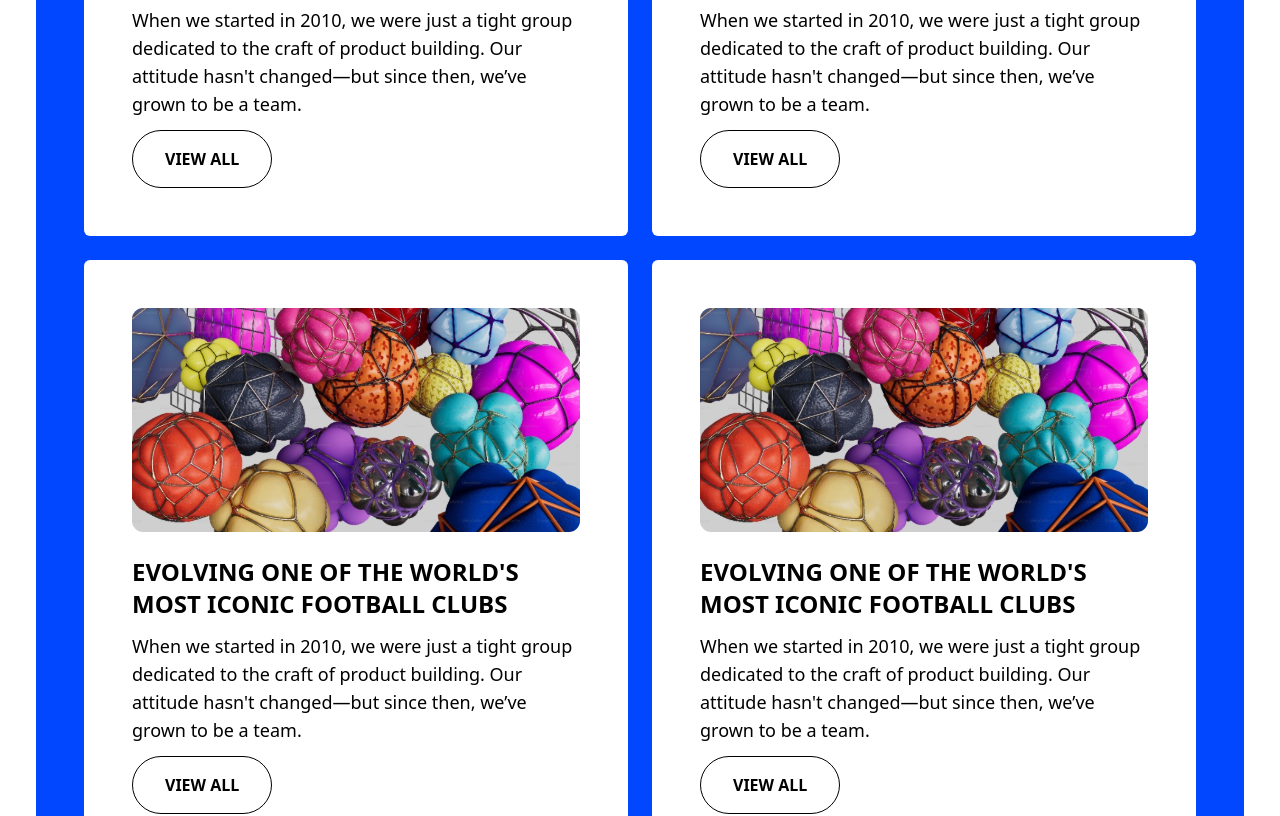
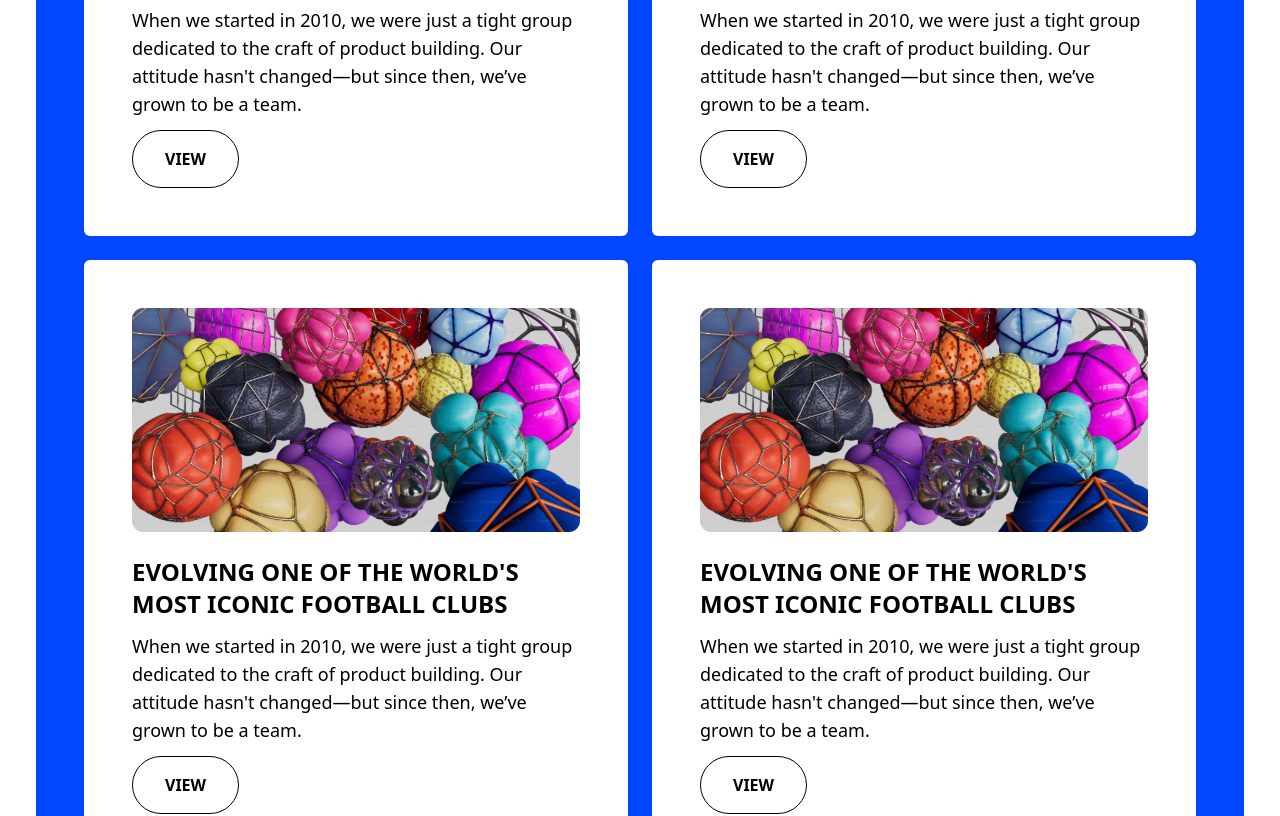
Before and after one commit to OrkhanKarim13/MaestroStudio, a Nuxt app: page / in a window 1280 px wide. Shown: the part 2540-3356 px from the top of the page. Built offline with nearby package versions, Linux system fonts and the light colour scheme.

Commit message:
changed routes

```diff
--- a/components/BlogCard.vue
+++ b/components/BlogCard.vue
@@ -19,7 +19,8 @@
       <img class="w-full " src="~/assets/images/Card-cover.svg" alt="image">
     </div>
     <div class="w-full px-6 py-4 flex items-center justify-between rounded-b-md  bg-white">
-      <a class="uppercase md:text-lg  text-md font-semibold cursor-pointer" href="/">view All</a>
+      <NuxtLink :to="localePath({ name: 'blogs-blogSlug', params: { blogSlug: 'test' } })" class="uppercase md:text-lg  text-md font-semibold cursor-pointer">
+        View</NuxtLink>
       <img src="~/assets/images/Arrow 1.svg" alt="">
     </div>
   </div>
--- a/components/ProjectCard.vue
+++ b/components/ProjectCard.vue
@@ -2,12 +2,16 @@
   <div class="rounded-md bg-white px-4 py-6 md:p-12 flex flex-col items-start justify-center  gap-6">
     <img class="w-full mx-auto" src="~/assets/images/Frame 12.svg" alt="image">
     <div class="flex flex-col items-start justify-center mx-auto gap-3">
-      <h4 class="text-2xl text-black font-bold">EVOLVING ONE OF THE WORLD'S
-        MOST ICONIC FOOTBALL CLUBS</h4>
-      <p class="text-black text-lg">When we started in 2010, we were just a tight group dedicated to the craft of
-        product building. Our attitude hasn't changed—but since then, we’ve grown to be a team.</p>
-      <a class="py-4 px-8 border border-black rounded-full text-black font-semibold rounded-ful uppercase hover:bg-[#fdfdfd] hover:scale-[1.01]"
-        href="/">view All</a>
+      <h4 class="text-2xl text-black font-bold">
+        EVOLVING ONE OF THE WORLD'S MOST ICONIC FOOTBALL CLUBS
+      </h4>
+      <p class="text-black text-lg">
+        When we started in 2010, we were just a tight group dedicated to the craft of
+        product building. Our attitude hasn't changed—but since then, we’ve grown to be a team.
+      </p>
+      <NuxtLink :to="localePath({ name: 'projects-projectSlug', params: { projectSlug: 'test' } })" class="py-4 px-8 border border-black rounded-full text-black font-semibold rounded-ful uppercase hover:bg-[#fdfdfd] hover:scale-[1.01]">
+        View
+      </NuxtLink>
     </div>
   </div>
 </template>
--- a/components/ProjectList.vue
+++ b/components/ProjectList.vue
@@ -3,9 +3,10 @@
   <section class="md:mx-9 md:mb-6 bg-[#0047FF] px-4 py-6 lg:p-12 md:rounded-md">
     <div class="flex flex-col gap-10">
       <div class="w-full grid grid-cols-1 md:grid-cols-5 items-center justify-between gap-6">
-        <h2 class="md:col-span-4  text-white text-3xl font-bold leading-6 text-center md:text-left">Projects we provide</h2>
-        <a class="col-span-1 uppercase cursor-pointer  px-8 py-5 rounded-full bg-transparent border border-white  text-white font-semibold text-center "
-          href="#">view all</a>
+        <h2 class="md:col-span-4 text-white text-3xl font-bold leading-6 text-center md:text-left">Projects we provide</h2>
+        <NuxtLink :to="localePath({ name: 'projects' })" class="col-span-1 uppercase cursor-pointer  px-8 py-5 rounded-full bg-transparent border border-white  text-white font-semibold text-center ">
+          View all
+        </NuxtLink>
       </div>
 
       <div class="grid grid-cols-1 md:grid-cols-2 lg:gap-6 gap-8">
--- a/pages/services/index.vue
+++ b/pages/services/index.vue
@@ -59,7 +59,7 @@
                       Digital strategy</p>
               </div>
               <div class=" flex flex-col items-start justify-center gap-5 ">
-                  <h3 class=" text-white text-4xl font-bold leading-11">DEFINE AMBITIONS</h3>
+                  <h3 class="text-white text-4xl font-bold leading-11">DEFINE AMBITIONS</h3>
                   <a class="py-4 px-8 bg-white text-black font-semibold rounded-full hover:bg-[#fdfdfd] hover:scale-[1.01]" href="/">Please Apply</a>
               </div>
           </div>
```
